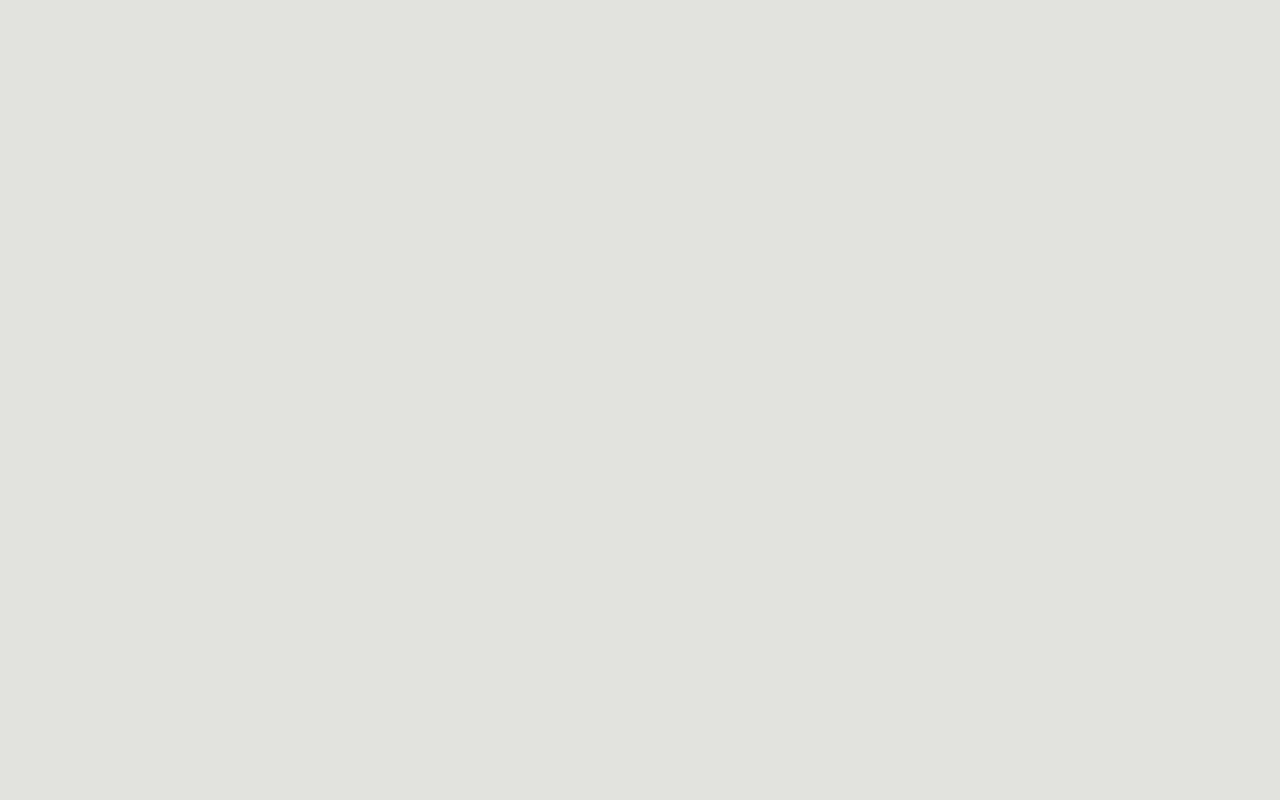
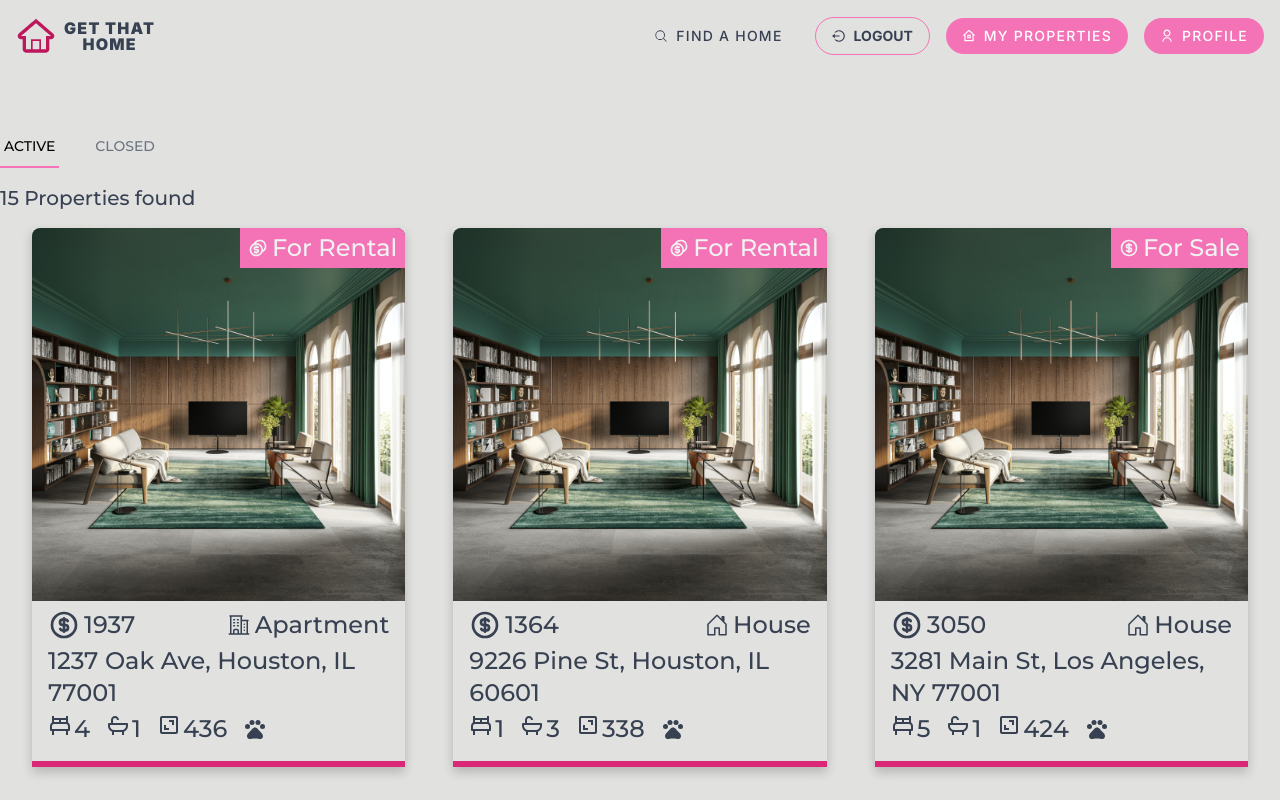
Before and after one commit to AlexMendozaEt/Vite-React-GetThatHome, a React (Vite) app: page /property in a window 1280 px wide. Before the commit this address had no page. Shown: the top 800 px of the page. Built offline with nearby package versions, Linux system fonts and the light colour scheme.

Commit message:
chore: update routes

```diff
--- a/src/UnauthenticatedApp.jsx
+++ b/src/UnauthenticatedApp.jsx
@@ -11,8 +11,10 @@ function UnauthenticatedApp() {
       <Route path="/" element={<Navigate to="/home" />} />
       <Route path="home" element={<LandingPage />} />
       <Route path="signup" element={<SignUpPage />} />
-      <Route path="properties" element={<PropertiesPage />} />
-      <Route path="property/:id" element={<PropertyDetailPage />} />
+      <Route path="property">
+        <Route index element={<PropertiesPage />} />
+        <Route path=":id" element={<PropertyDetailPage />} />
+      </Route>
     </Routes>
   );
 }
```
